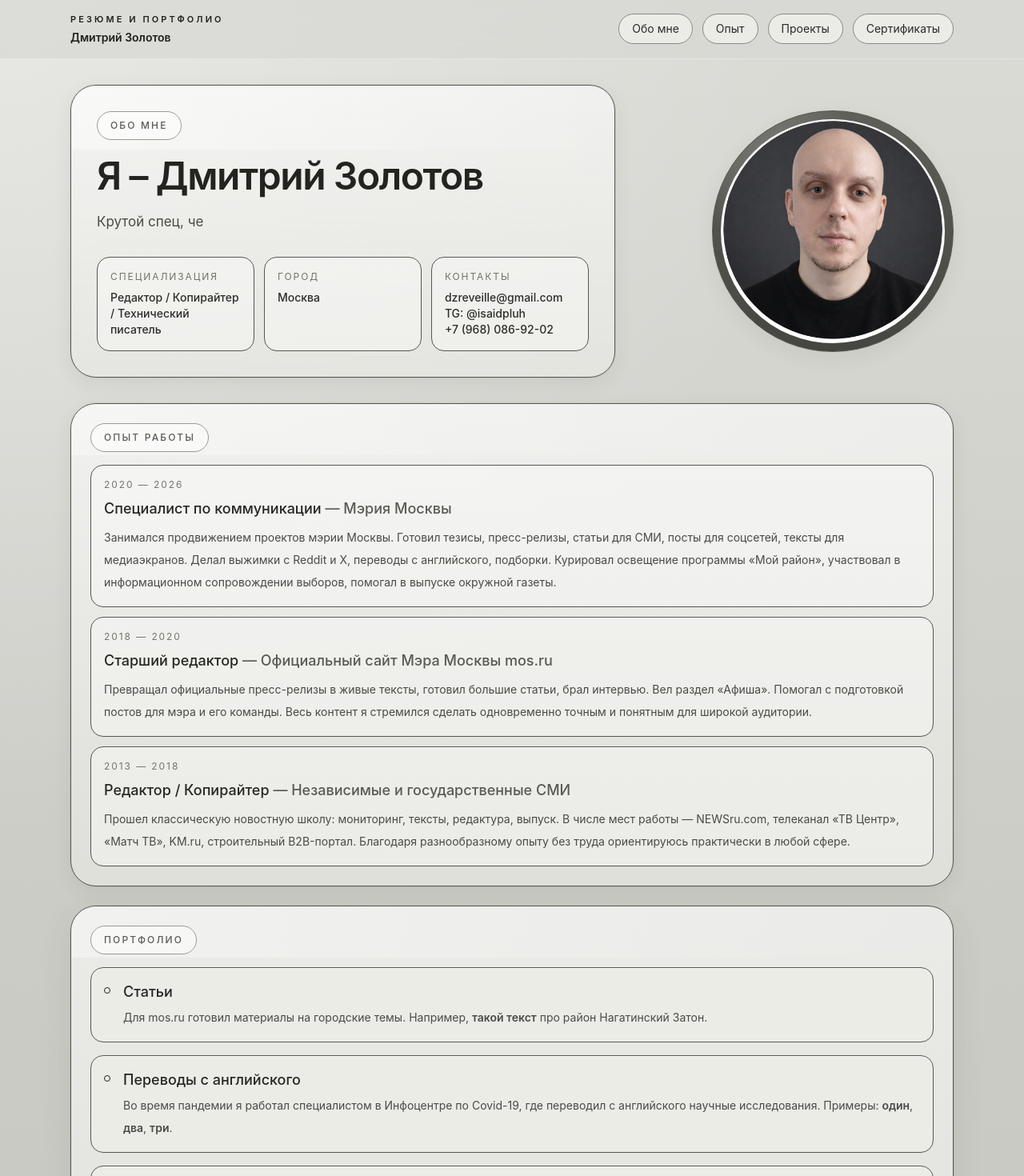
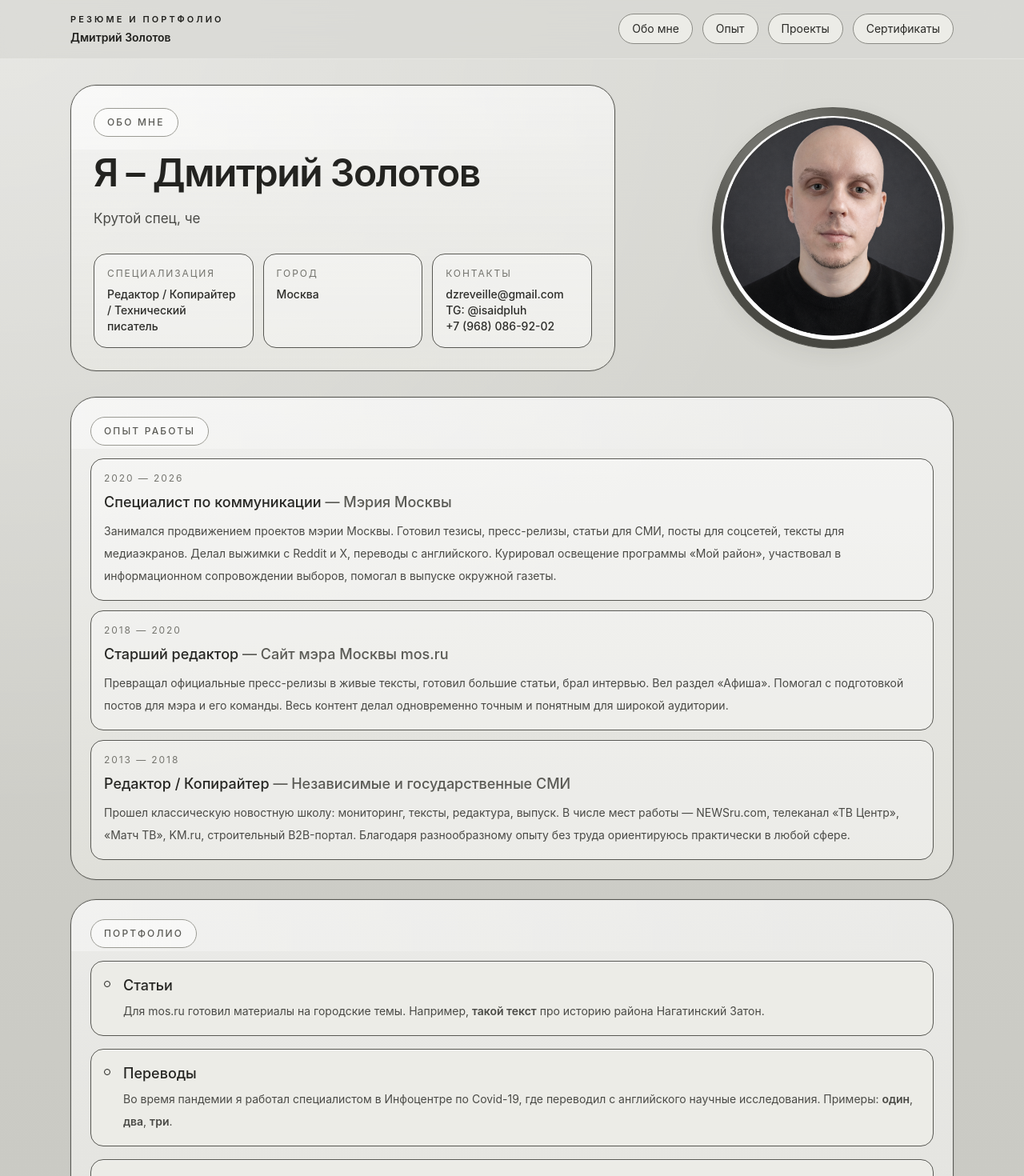
Before and after one commit to dzreveille-sudo/cvdmitriz, a React (Vite) app: page / in a window 1280 px wide. Shown: the top 1470 px of the page at 80% size. Built offline with nearby package versions, Linux system fonts and the light colour scheme.

Commit message:
Update App.jsx

```diff
--- a/src/App.jsx
+++ b/src/App.jsx
@@ -12,13 +12,13 @@ export default function ResumePortfolioSite() {
       period: "2020 — 2026",
       role: "Специалист по коммуникации",
       company: "Мэрия Москвы",
-      description: "Занимался продвижением проектов мэрии Москвы. Готовил тезисы, пресс-релизы, статьи для СМИ, посты для соцсетей, тексты для медиаэкранов. Делал выжимки с Reddit и X, переводы с английского, подборки. Курировал освещение программы «Мой район», участвовал в информационном сопровождении выборов, помогал в выпуске окружной газеты.",
+      description: "Занимался продвижением проектов мэрии Москвы. Готовил тезисы, пресс-релизы, статьи для СМИ, посты для соцсетей, тексты для медиаэкранов. Делал выжимки с Reddit и X, переводы с английского. Курировал освещение программы «Мой район», участвовал в информационном сопровождении выборов, помогал в выпуске окружной газеты.",
     },
     {
       period: "2018 — 2020",
       role: "Старший редактор",
-      company: "Официальный сайт Мэра Москвы mos.ru",
-      description: "Превращал официальные пресс-релизы в живые тексты, готовил большие статьи, брал интервью. Вел раздел «Афиша». Помогал с подготовкой постов для мэра и его команды. Весь контент я стремился сделать одновременно точным и понятным для широкой аудитории.",
+      company: "Сайт мэра Москвы mos.ru",
+      description: "Превращал официальные пресс-релизы в живые тексты, готовил большие статьи, брал интервью. Вел раздел «Афиша». Помогал с подготовкой постов для мэра и его команды. Весь контент делал одновременно точным и понятным для широкой аудитории.",
     },
     {
       period: "2013 — 2018",
@@ -42,13 +42,13 @@ export default function ResumePortfolioSite() {
         >
          такой текст
         </a>{" "}
-        про район Нагатинский Затон.
+        про историю района Нагатинский Затон.
       </>
     ),
   },
 
   {
-    title: "Переводы с английского",
+    title: "Переводы",
     description: (
       <>
         Во время пандемии я работал специалистом в Инфоцентре по Covid-19, где переводил с английского научные исследования. Примеры:{" "}
@@ -80,7 +80,7 @@ export default function ResumePortfolioSite() {
     title: "Аналитика",
     description: (
       <>
-        Для блога про американский футбол написал материал о недостатках в методиках драфта игроков у профессиональных команд NFL. Эта статья до сих пор держит первое место по обсуждаемости на канале.{" "}
+        Для блога про американский футбол написал материал на 10 тысяч знаков о недостатках в методиках драфта игроков у команд NFL. Эта статья до сих пор держит первое место по обсуждаемости на канале.{" "}
         <a
           href="https://t.me/benchwarmersarehere/415"
           target="_blank"
@@ -97,7 +97,7 @@ export default function ResumePortfolioSite() {
     title: "Презентации",
     description: (
       <>
-        Для Московского урбанистического форума готовил {" "}
+        Для Московского урбанистического форума подготовил {" "}
         <a
           href="https://disk.yandex.ru/i/QaadHJMvVifUhQ"
           target="_blank"
@@ -155,7 +155,7 @@ export default function ResumePortfolioSite() {
 
       <main>
         <section id="about" className="mx-auto grid max-w-6xl grid-cols-1 items-center gap-6 px-6 py-8 lg:grid-cols-[1.45fr_0.85fr]">
-          <div className="relative overflow-hidden rounded-[2rem] border border-[#575752] bg-[linear-gradient(180deg,_rgba(255,255,255,0.58),_rgba(233,233,228,0.72))] p-7 shadow-[0_8px_24px_rgba(65,65,55,0.08)] ring-1 ring-black/5 transition duration-300 hover:-translate-y-1 hover:shadow-[0_12px_30px_rgba(65,65,55,0.10)] lg:p-8">
+          <div className="relative overflow-hidden rounded-[2rem] border border-[#575752] bg-[linear-gradient(180deg,_rgba(255,255,255,0.58),_rgba(233,233,228,0.72))] p-7 ring-1 ring-black/5 transition duration-300 hover:-translate-y-[2px]">
             <div className="absolute inset-x-0 top-0 h-20 bg-[linear-gradient(90deg,_rgba(255,255,255,0.45),_transparent)]" />
             <div className="relative">
               <div className="mb-5 inline-flex rounded-full border border-[#9a9a93] bg-white/45 px-4 py-2 text-[12px] font-medium uppercase tracking-[0.18em] text-[#5a5a55]">
@@ -198,7 +198,7 @@ export default function ResumePortfolioSite() {
         </section>
 
         <section id="experience" className="mx-auto max-w-6xl px-6 pb-6">
-          <div className="relative overflow-hidden rounded-[2rem] border border-[#575752] bg-[linear-gradient(180deg,_rgba(255,255,255,0.6),_rgba(230,230,224,0.75))] p-6 shadow-[0_8px_24px_rgba(65,65,55,0.08)] ring-1 ring-black/5 transition duration-300 hover:-translate-y-1 hover:shadow-[0_12px_30px_rgba(65,65,55,0.10)]">
+          <div className="relative overflow-hidden rounded-[2rem] border border-[#575752] bg-[linear-gradient(180deg,_rgba(255,255,255,0.6),_rgba(230,230,224,0.75))] p-6 ring-1 ring-black/5 transition duration-300 hover:-translate-y-[2px]">
             <div className="absolute inset-x-0 top-0 h-16 bg-[linear-gradient(90deg,_rgba(255,255,255,0.35),_transparent)]" />
             <div className="relative">
               <div className="mb-2 inline-flex rounded-full border border-[#9a9a93] bg-white/45 px-4 py-2 text-[12px] font-medium uppercase tracking-[0.18em] text-[#5a5a55]">
@@ -221,7 +221,7 @@ export default function ResumePortfolioSite() {
         </section>
 
         <section id="portfolio" className="mx-auto max-w-6xl px-6 pb-6">
-          <div className="relative overflow-hidden rounded-[2rem] border border-[#575752] bg-[linear-gradient(180deg,_rgba(255,255,255,0.6),_rgba(230,230,224,0.75))] p-6 shadow-[0_14px_40px_rgba(65,65,55,0.10)] ring-1 ring-black/5 transition duration-300 hover:-translate-y-1 hover:shadow-[0_22px_55px_rgba(65,65,55,0.14)]">
+          <div className="relative overflow-hidden rounded-[2rem] border border-[#575752] bg-[linear-gradient(180deg,_rgba(255,255,255,0.6),_rgba(230,230,224,0.75))] p-6 ring-1 ring-black/5 transition duration-300 hover:-translate-y-[2px]">
             <div className="absolute inset-x-0 top-0 h-16 bg-[linear-gradient(90deg,_rgba(255,255,255,0.35),_transparent)]" />
             <div className="relative">
               <div className="mb-2 inline-flex rounded-full border border-[#9a9a93] bg-white/45 px-4 py-2 text-[12px] font-medium uppercase tracking-[0.18em] text-[#5a5a55]">
@@ -244,7 +244,7 @@ export default function ResumePortfolioSite() {
         </section>
 
         <section id="certificates" className="mx-auto max-w-6xl px-6 pb-10">
-          <div className="relative overflow-hidden rounded-[2rem] border border-[#575752] bg-[linear-gradient(180deg,_rgba(255,255,255,0.6),_rgba(230,230,224,0.75))] p-6 shadow-[0_14px_40px_rgba(65,65,55,0.10)] ring-1 ring-black/5 transition duration-300 hover:-translate-y-1 hover:shadow-[0_22px_55px_rgba(65,65,55,0.14)]">
+          <div className="relative overflow-hidden rounded-[2rem] border border-[#575752] bg-[linear-gradient(180deg,_rgba(255,255,255,0.6),_rgba(230,230,224,0.75))] p-6 ring-1 ring-black/5 transition duration-300 hover:-translate-y-[2px]">
             <div className="absolute inset-x-0 top-0 h-16 bg-[linear-gradient(90deg,_rgba(255,255,255,0.35),_transparent)]" />
             <div className="relative">
               <div className="mb-4 inline-flex rounded-full border border-[#9a9a93] bg-white/45 px-4 py-2 text-[12px] font-medium uppercase tracking-[0.18em] text-[#5a5a55]">
```
